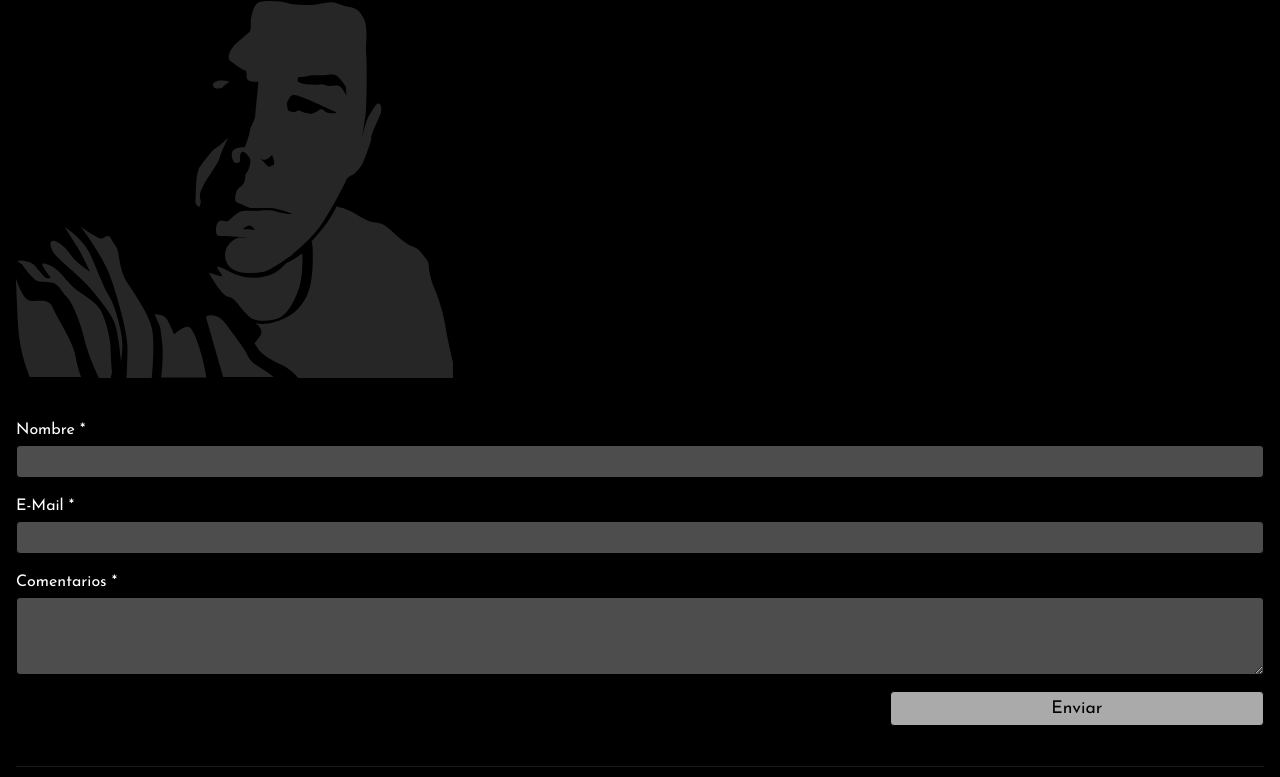
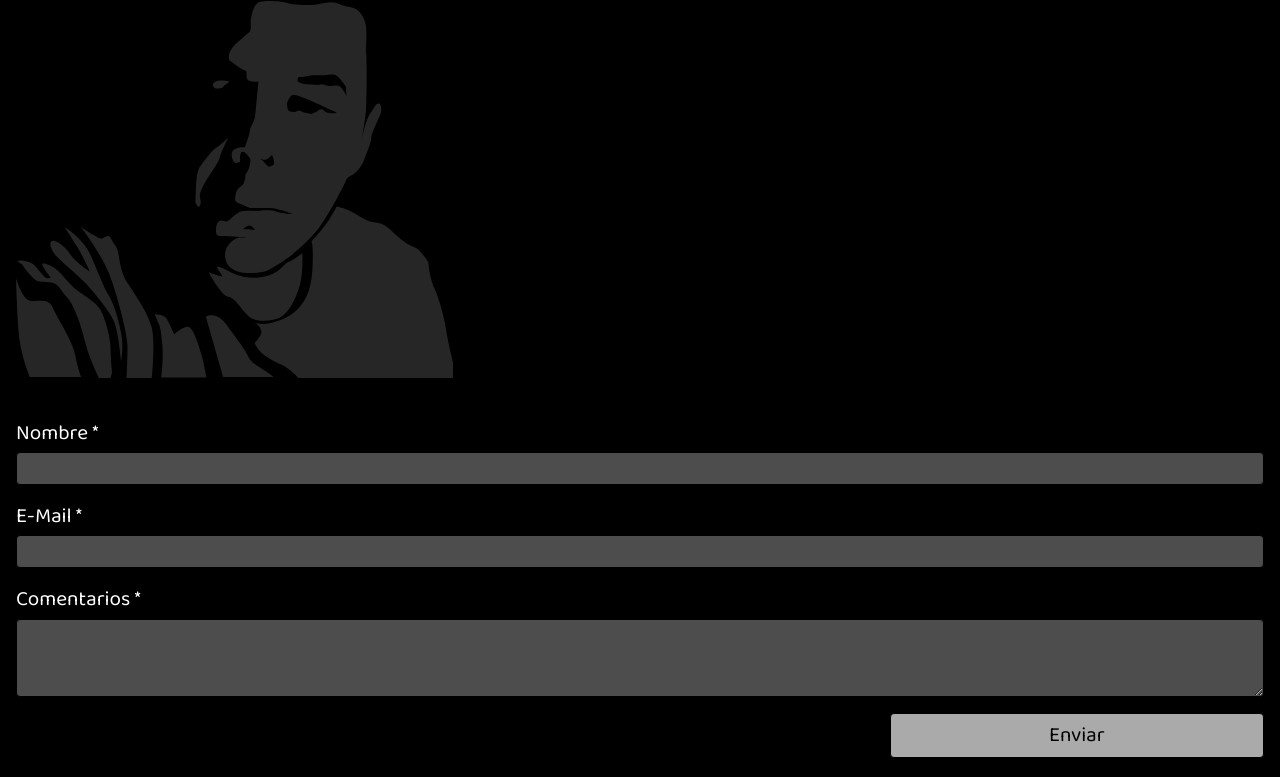
Before and after one commit to jmvr-dev/pisortiz, a plain HTML site: page dist/index.html in a window 1280 px wide. Shown: the part 76-853 px from the top of the page. Drawn offline with Linux system fonts and the light colour scheme.

Commit message:
Cambia fuente a Baloo 2

```diff
--- a/dist/css/main.css
+++ b/dist/css/main.css
@@ -41,8 +41,9 @@ img {
 body {
 	background-color: #000000;
 	color: #ffffff;
-	font-family: 'Josefin Sans', sans-serif;
+	font-family: 'Baloo 2', sans-serif;
 	font-weight: 400;
+	font-size: 100%;
 	padding: 1rem;
 }
 
@@ -141,6 +142,7 @@ form {
 
 form label {
 	display: block;
+	font-size: 1.3rem;
 }
 
 .form-field {
@@ -165,9 +167,9 @@ button {
 	background-color: #aaaaaa;
 	border: 1px solid #000000;
 	border-radius: 4px;
-	font-family: 'Josefin Sans', sans-serif;
-	font-size: 1.1rem;
-	padding: 8px 5px;
+	font-family: 'Baloo 2', sans-serif;
+	font-size: 1.3rem;
+	padding: 5px;
 	width: 30%;
 }
 
--- a/dist/index.html
+++ b/dist/index.html
@@ -11,7 +11,7 @@
 	<meta name="robots" content="index,follow">
 	<meta name="googlebot" content="index,follow">
 	<meta name="google" content="nositelinkssearchbox">
-	<link href="https://fonts.googleapis.com/css2?family=Josefin+Sans&display=swap" rel="stylesheet">
+	<link href="https://fonts.googleapis.com/css2?family=Baloo+2:wght@400;600&display=swap" rel="stylesheet">
 	<link rel="stylesheet" href="css/main.css">
 	<link rel="icon" href="img/favicon-16.png" sizes="16x16">
 	<link rel="icon" href="img/favicon-48.png" sizes="48x48">
```
